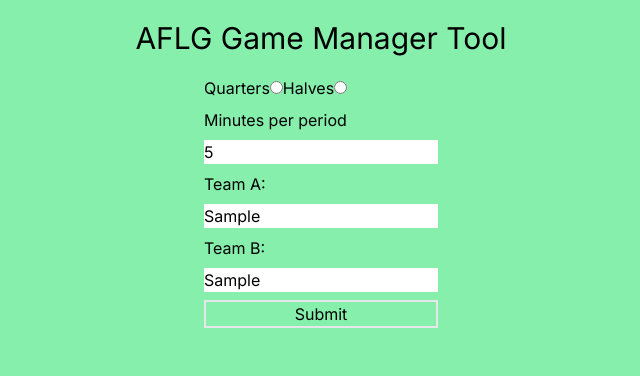
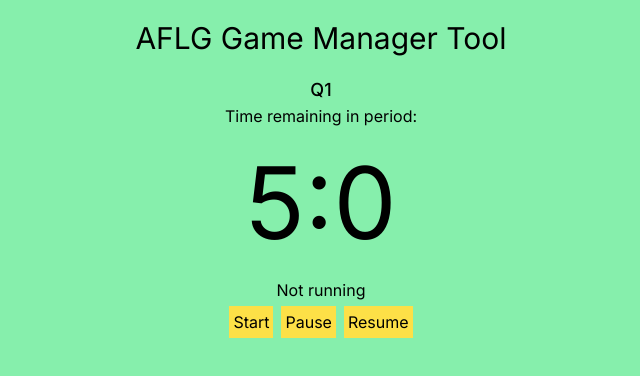
Before and after one commit to Jangelsdork/afl-scorer, a Next.js app: page / in a window 1280 px wide. Both pictures are taken after typing "5", "Sample", "Sample" into the empty fields and a click on the input "Submit". Shown: the top 376 px of the page, without its empty margins (319-959 px from the left). Built offline with nearby package versions, Linux system fonts and the light colour scheme.

Commit message:
added timer

```diff
--- a/package.json
+++ b/package.json
@@ -19,6 +19,7 @@
     "postcss": "8.4.27",
     "react": "18.2.0",
     "react-dom": "18.2.0",
+    "react-timer-hook": "^3.0.7",
     "tailwindcss": "3.3.3",
     "typescript": "5.1.6"
   },
--- /dev/null
+++ b/src/app/components/GameRun.tsx
@@ -0,0 +1,30 @@
+import React, { ReactNode } from 'react'
+import { Game } from '../page'
+import Timer from './Timer'
+
+
+
+type Props = {
+    gameSetup: Game;
+    setCurrentInterval: React.Dispatch<React.SetStateAction<number>>;
+    currentInterval: Number
+}
+
+const GameRun = ({gameSetup, setCurrentInterval, currentInterval}: Props) => {
+    if(gameSetup){
+      const lengthOfPeriod = gameSetup.length * 60;
+      const time = new Date();
+      time.setSeconds(time.getSeconds() + lengthOfPeriod);
+      console.log(gameSetup)
+
+
+    return (
+    <div>
+        <h1 className='text-center font-medium text-lg'>Q{currentInterval}</h1>
+        <Timer expiryTimestamp={time} setCurrentInterval={setCurrentInterval} currentInterval={currentInterval}/>
+    </div>
+  )
+    }
+}
+
+export default GameRun
--- a/src/app/components/GameSetup.tsx
+++ b/src/app/components/GameSetup.tsx
@@ -1,35 +1,55 @@
-import React from 'react'
+import { Game } from "../page";
 
-// type Props = {}
+type Props = {
+    gameSetup: Game
+    setGameSetup: Game
+}
 
-function GameSetup({setGameSetup}) {
+function GameSetup({setGameSetup, gameSetup}) {
 
-    function handleClick(e:React.MouseEvent){
+
+
+    function handleSubmit(e: FormEvent<HTMLFormElement>){
         e.preventDefault()
-        console.log(e.target)
+        console.log(e.target.periods.value)
 
+        setGameSetup ({
+            periods: e.target.periods.value,
+            length: e.target.duration.value,
+            teamA: e.target.teamA.value,
+            teamB: e.target.teamB.value
+        })
+        console.log(gameSetup)
     }
 
+if(!gameSetup){
   return (
     <div>
-      <form className='flex flex-col gap-2' action="">
+      <form className='flex flex-col gap-2' action="" onSubmit={handleSubmit}>
         <div className=''>
-        <label htmlFor="quarters">Quarters</label>
+        {/* <label htmlFor="quarters">Quarters</label>
         <input type="radio" name="periods" />
         <label htmlFor="Halves">Halves</label>
-        <input type="radio" name="periods"/>
+        <input type="radio" name="periods"/> */}
+        <label for="periods">Intervals:</label>
+        <select id="periods" name="periods">
+            <option name="periods" value="2">Halves</option>
+            <option name="periods" value="4">Quarters</option>
+        </select>
         </div>
         <label htmlFor="duration">Minutes per period</label>
-        <input type="number" />
+        <input type="number" name='duration'/>
         <label htmlFor="teamA">Team A:</label>
-        <input type="text" />
+        <input type="text" name='teamA' />
         <label htmlFor="teamB">Team B:</label>
-        <input type="text" />
-        <input type="submit" value="Submit" onClick={handleClick} className='border-2 cursor-pointer'/>
+        <input type="text" name='teamB'/>
+        <input type="submit" value="Submit" className='border-2 cursor-pointer'/>
 
       </form>
     </div>
   );
 }
+<div></div>
+}
 
 export default GameSetup
--- /dev/null
+++ b/src/app/components/Timer.tsx
@@ -0,0 +1,37 @@
+import { useTimer } from "react-timer-hook";
+
+type Props = {
+    expiryTimestamp: Date;
+    setCurrentInterval: React.Dispatch<React.SetStateAction<number>>;
+    currentInterval: Number
+}
+
+export default function Timer({ expiryTimestamp, setCurrentInterval, currentInterval } : Props) {
+  const {
+    totalSeconds,
+    seconds,
+    minutes,
+    hours,
+    days,
+    isRunning,
+    start,
+    pause,
+    resume,
+    restart,
+  } = useTimer({ autoStart: false, expiryTimestamp, onExpire: () => setCurrentInterval(currentInterval+1) });
+
+
+  return (
+    <div style={{textAlign: 'center'}}>
+      {/* <h1>react-timer-hook </h1> */}
+      <p>Time remaining in period:</p>
+      <div style={{fontSize: '100px'}}>
+        <span>{minutes}</span>:<span>{seconds}</span>
+      </div>
+      <p>{isRunning ? 'Running' : 'Not running'}</p>
+      <button className="bg-yellow-300 m-1 p-1 cursor-pointer" onClick={start}>Start</button>
+      <button className="bg-yellow-300 m-1 p-1 cursor-pointer" onClick={pause}>Pause</button>
+      <button className="bg-yellow-300 m-1 p-1 cursor-pointer" onClick={resume}>Resume</button>
+    </div>
+  );
+}
--- a/src/app/page.tsx
+++ b/src/app/page.tsx
@@ -3,8 +3,9 @@
 import { useState } from "react"
 import NewGame from "./components/NewGame"
 import GameSetup from "./components/GameSetup";
+import GameRun from "./components/GameRun";
 
-type Game = {
+export type Game = {
   periods: number;
   length: number;
   teamA: string;
@@ -13,15 +14,17 @@ type Game = {
 
 export default function Home() {
 
-const [buttonClick, setButtonClick] = useState<boolean>(false)
+// const [buttonClick, setButtonClick] = useState<boolean>(false)
 const [gameSetup, setGameSetup] = useState<Game>()
+const [currentInterval, setCurrentInterval] = useState<number>(1)
 
 
   return (
   <div className="flex flex-col items-center bg-green-300 h-screen">
     <h1 className="text-center text-3xl m-5">AFLG Game Manager Tool</h1>
     {/* <NewGame buttonClick={buttonClick} setButtonClick={setButtonClick} /> */}
-    <GameSetup setGameSetup={setGameSetup}/>
+    <GameSetup setGameSetup={setGameSetup} gameSetup={gameSetup}/>
+    <GameRun gameSetup={gameSetup} setCurrentInterval={setCurrentInterval} currentInterval={currentInterval} />
   </div>
   )
 }
```
Also changed, not shown: 1 other file (tests, documents, lock files or other folders).
